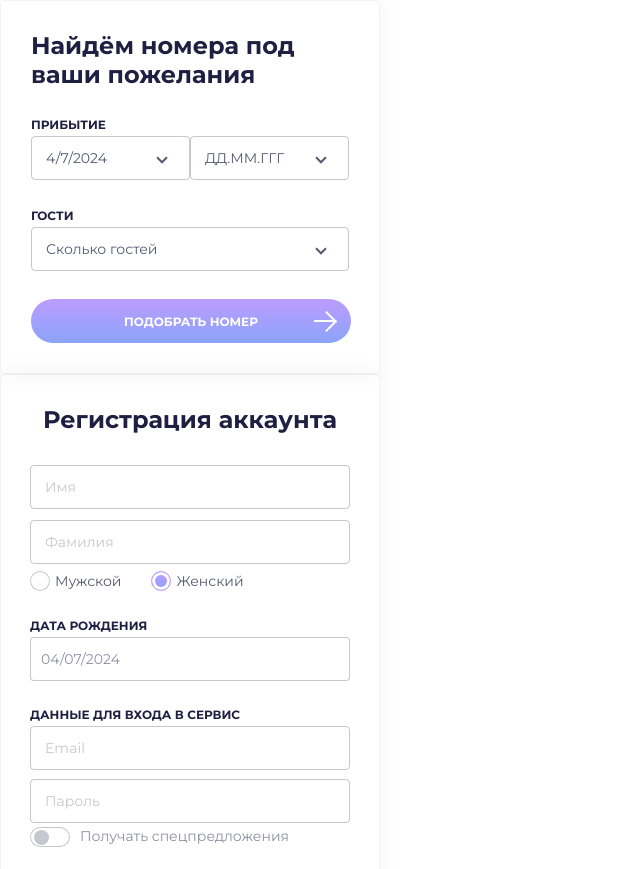
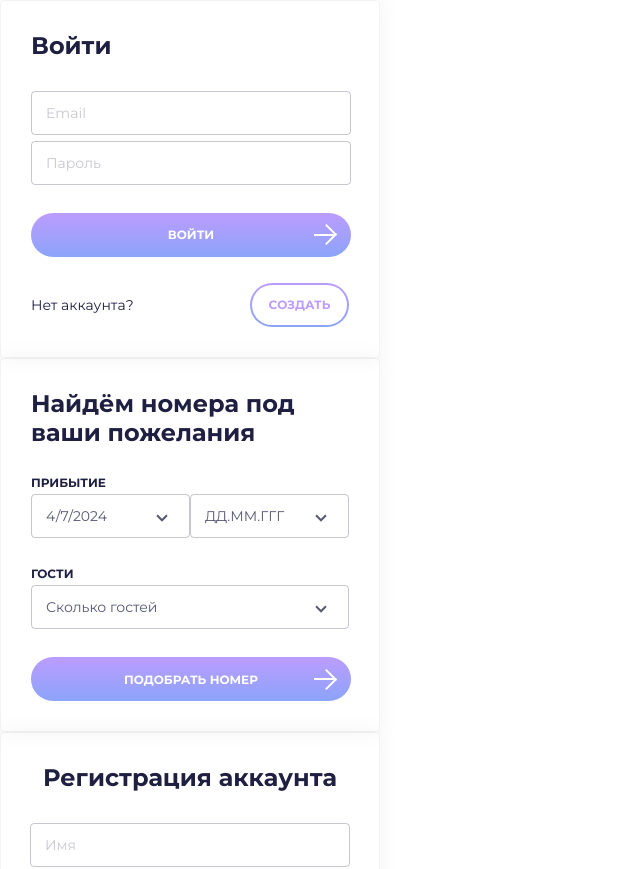
Before and after one commit to gloomy-onion/Looking, a React app: page / in a window 1280 px wide. Shown: the top 869 px of the page, without its empty margins (0-640 px from the left). Built offline with nearby package versions, Linux system fonts and the light colour scheme.

Commit message:
login виджет

```diff
--- a/src/App.tsx
+++ b/src/App.tsx
@@ -14,7 +14,7 @@ import {
   TextField,
   Typography,
 } from './ui-kit';
-import { LandingSearch, Registration } from './widgets';
+import { LandingSearch, LoginForm, Registration } from './widgets';
 
 const rules = [
   { id: '1', value: 'No pets allowed' },
@@ -29,6 +29,7 @@ const options = [
 export const App = () => {
   return (
     <>
+      <LoginForm />
       <LandingSearch />
       <Registration />
       <div style={{ width: '500px' }}>
--- /dev/null
+++ b/src/widgets/LoginForm/LoginForm.module.scss
@@ -0,0 +1,28 @@
+@import '../../variables';
+
+.loginContainer {
+  width: 380px;
+  height: 358px;
+  border: 1px solid rgba(31, 32, 65, 0.05);
+  border-radius: 4px;
+  box-shadow: 0 0 25px 0 rgba(31, 32, 65, 0.05);
+  display: flex;
+  flex-direction: column;
+  justify-content: space-between;
+  padding: 30px;
+}
+
+.loginBottom {
+  display: flex;
+  flex-direction: row;
+  justify-content: space-between;
+  align-items: center;
+  width: 100%;
+}
+
+.loginMailBlock {
+  display: flex;
+  flex-direction: column;
+  justify-content: space-around;
+  height: 100px;
+}
--- /dev/null
+++ b/src/widgets/LoginForm/LoginForm.tsx
@@ -0,0 +1,25 @@
+import React from 'react';
+
+import styles from './LoginForm.module.scss';
+import { Button, TextField, Typography } from '../../ui-kit';
+
+export const LoginForm = () => {
+  return (
+    <div className={styles.loginContainer}>
+      <Typography weight={700} size={'l'} color={'dark100'}>
+        {'Войти'}
+      </Typography>
+      <div className={styles.loginMailBlock}>
+        <TextField textFieldType={'email'} placeholder={'Email'} />
+        <TextField textFieldType={'password'} placeholder={'Пароль'} />
+      </div>
+      <Button label={'Войти'} buttonType={'withIcon'} />
+      <div className={styles.loginBottom}>
+        <Typography color={'dark100'} size={'s'}>
+          {'Нет аккаунта?'}
+        </Typography>
+        <Button label={'Создать'} buttonType={'outline'} />
+      </div>
+    </div>
+  );
+};
--- a/src/widgets/index.ts
+++ b/src/widgets/index.ts
@@ -1,2 +1,3 @@
 export { Registration } from './Registration/Registration';
 export { LandingSearch } from './LandingSearch/LandingSearch';
+export { LoginForm } from './LoginForm/LoginForm';
```
